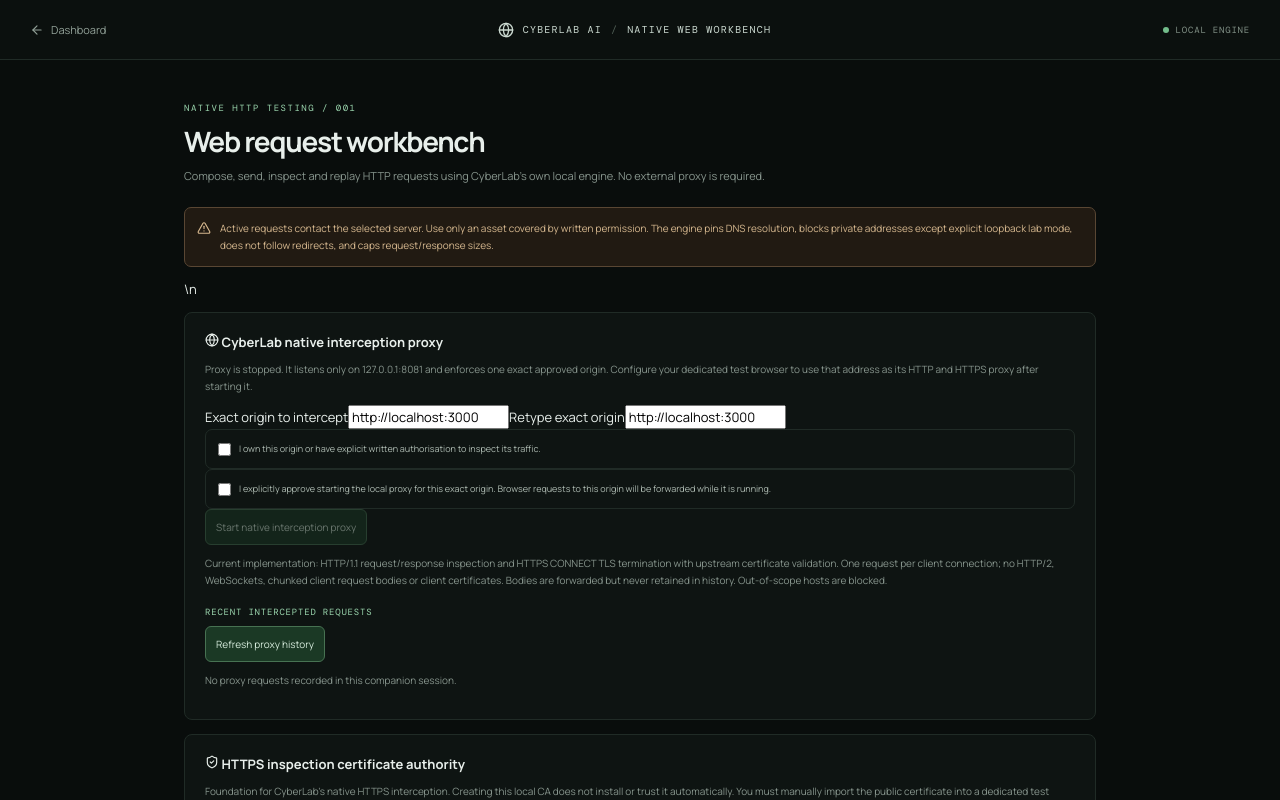
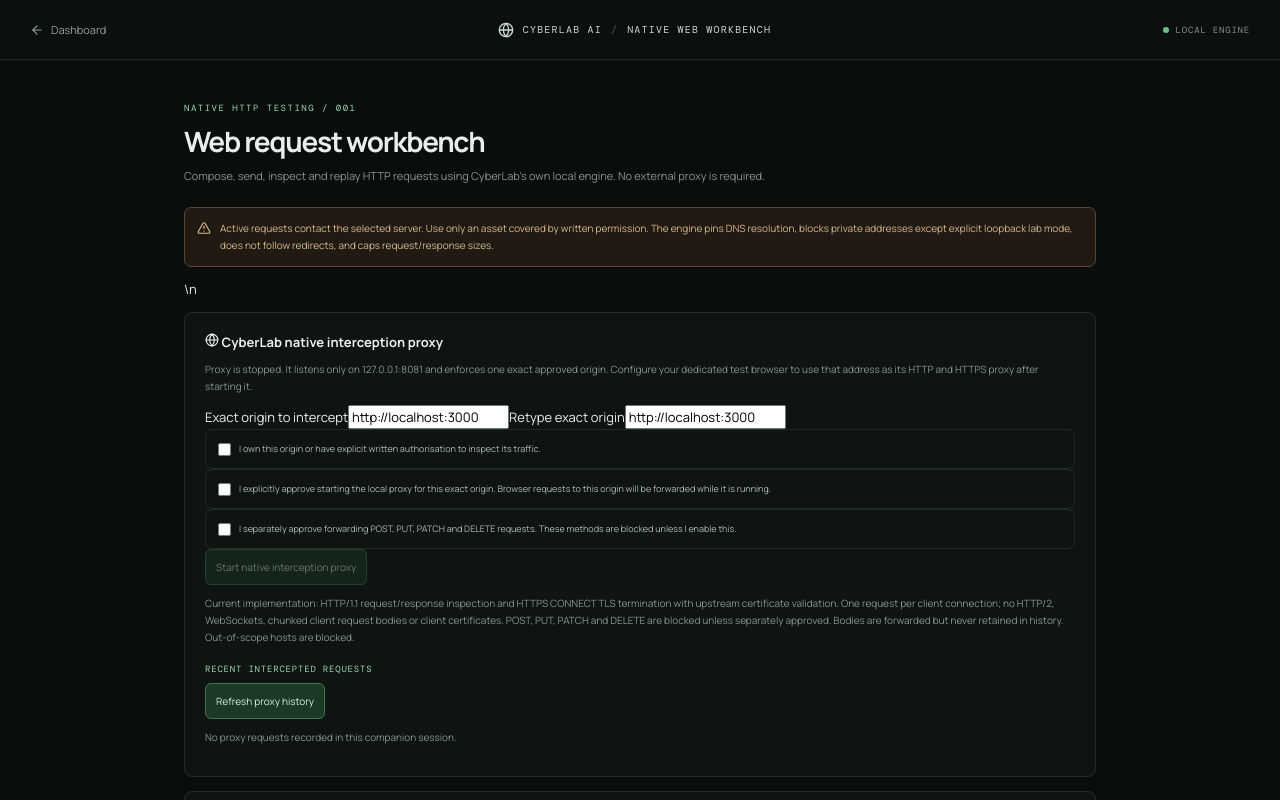
Before and after one commit to abelmiracle377-stack/cyberlab-ai, a Next.js app: page /web-workbench in a window 1280 px wide. Shown: the top 800 px of the page. Built offline with nearby package versions, Linux system fonts and the light colour scheme.

Commit message:
Add separate consent for state-changing proxy traffic

```diff
--- a/app/web-workbench/page.tsx
+++ b/app/web-workbench/page.tsx
@@ -38,6 +38,7 @@ export default function WebWorkbenchPage() {
   const [proxyConfirmation, setProxyConfirmation] = useState("http://localhost:3000");
   const [proxyAuthorised, setProxyAuthorised] = useState(false);
   const [proxyStartConsent, setProxyStartConsent] = useState(false);
+  const [proxyMutatingConsent, setProxyMutatingConsent] = useState(false);
   const [proxyActive, setProxyActive] = useState(false);
   const [proxyActiveScope, setProxyActiveScope] = useState("");
   const [proxyPort, setProxyPort] = useState(8081);
@@ -94,7 +95,7 @@ export default function WebWorkbenchPage() {
       const response = await fetch("http://127.0.0.1:8765/proxy/start", {
         method: "POST",
         headers: { "Content-Type": "application/json", Authorization: "Bearer " + pairing },
-        body: JSON.stringify({ origin: proxyOrigin, confirmationOrigin: proxyConfirmation, authorizationConfirmed: proxyAuthorised, confirmStart: proxyStartConsent, authorizationReference: reference, localLabMode, listenPort: 8081 }),
+        body: JSON.stringify({ origin: proxyOrigin, confirmationOrigin: proxyConfirmation, authorizationConfirmed: proxyAuthorised, confirmStart: proxyStartConsent, authorizationReference: reference, localLabMode, listenPort: 8081, allowStateChangingMethods: proxyMutatingConsent, confirmStateChangingMethods: proxyMutatingConsent }),
       });
       const data = await response.json();
       if (!response.ok) throw new Error(data.error || "Could not start the native interception proxy.");
@@ -191,11 +192,12 @@ export default function WebWorkbenchPage() {
           <label>Retype exact origin<input value={proxyConfirmation} onChange={e=>setProxyConfirmation(e.target.value)} placeholder="Retype the origin exactly"/></label>
           <div className="scope-checks"><label><input type="checkbox" checked={proxyAuthorised} onChange={e=>setProxyAuthorised(e.target.checked)}/> I own this origin or have explicit written authorisation to inspect its traffic.</label></div>
           <div className="scope-checks"><label><input type="checkbox" checked={proxyStartConsent} onChange={e=>setProxyStartConsent(e.target.checked)}/> I explicitly approve starting the local proxy for this exact origin. Browser requests to this origin will be forwarded while it is running.</label></div>
+          <div className="scope-checks"><label><input type="checkbox" checked={proxyMutatingConsent} onChange={e=>setProxyMutatingConsent(e.target.checked)}/> I separately approve forwarding POST, PUT, PATCH and DELETE requests. These methods are blocked unless I enable this.</label></div>
           <button className="report-download" type="button" disabled={proxyBusy || !proxyAuthorised || !proxyStartConsent || proxyOrigin !== proxyConfirmation || !reference.trim() || (proxyOrigin.startsWith("https://") && !caReady)} onClick={startProxy}>{proxyBusy ? "Starting proxy…" : "Start native interception proxy"}</button>
         </>}
         {proxyActive && <button className="report-download" type="button" disabled={proxyBusy} onClick={stopProxy}>{proxyBusy ? "Stopping proxy…" : "Stop interception proxy"}</button>}
         {proxyError && <div className="agent-error"><AlertTriangle size={14}/>{proxyError}</div>}
-        <p>Current implementation: HTTP/1.1 request/response inspection and HTTPS CONNECT TLS termination with upstream certificate validation. One request per client connection; no HTTP/2, WebSockets, chunked client request bodies or client certificates. Bodies are forwarded but never retained in history. Out-of-scope hosts are blocked.</p>
+        <p>Current implementation: HTTP/1.1 request/response inspection and HTTPS CONNECT TLS termination with upstream certificate validation. One request per client connection; no HTTP/2, WebSockets, chunked client request bodies or client certificates. POST, PUT, PATCH and DELETE are blocked unless separately approved. Bodies are forwarded but never retained in history. Out-of-scope hosts are blocked.</p>
         <h3>Recent intercepted requests</h3>
         <button className="report-download" type="button" onClick={()=>loadProxyHistory().catch(cause=>setProxyError(cause instanceof Error ? cause.message : "Could not refresh proxy history."))}>Refresh proxy history</button>
         {proxyHistory.map(item=><p key={item.id}>{item.method} · {item.status} · {item.url}{item.queryOmitted ? " · query omitted" : ""} · {item.durationMs} ms</p>)}
```
